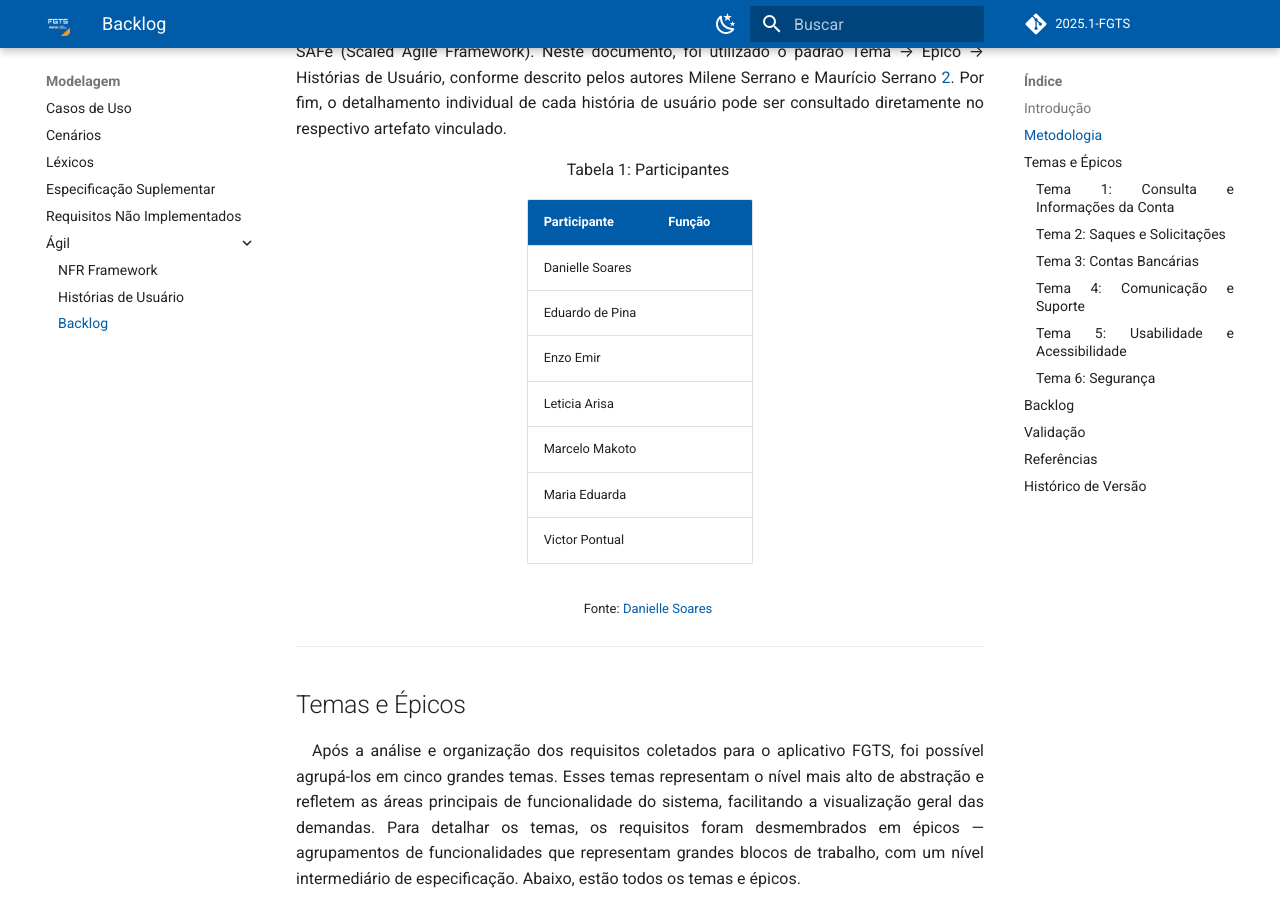
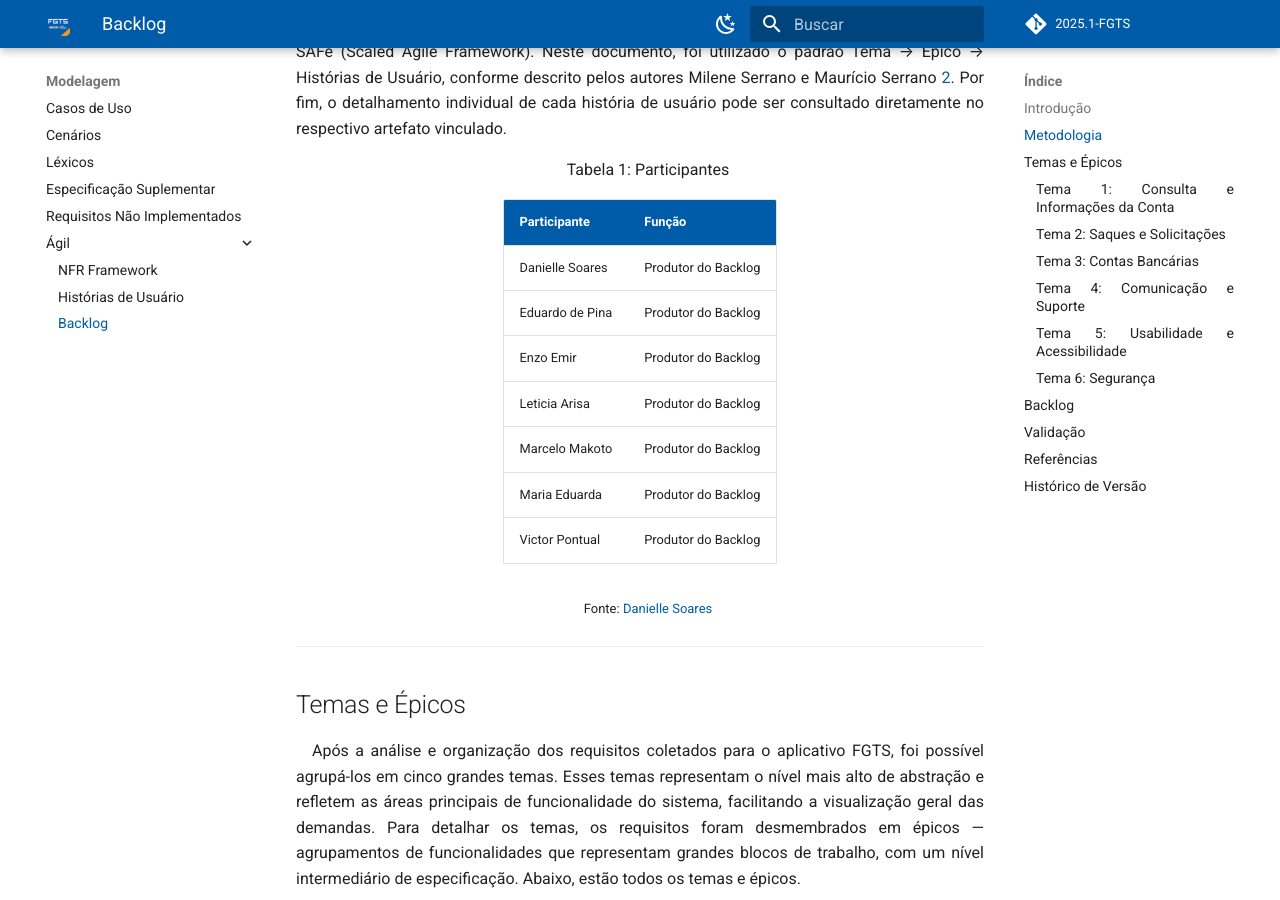
Before and after one commit to eduardodpms/REQ-FGTS, an MkDocs documentation site: the page built from docs/Modelagem-Agil/Backlog.md, in a window 1280 px wide and 900 px high, scrolled down 756 px. Built offline with MkDocs 1.6.1 and Material for MkDocs 9.7.7, drawn with Linux system fonts in a browser that asks for light colours; comment, search, counter and statistics services are not loaded; some of the changed text lies outside the part shown.

Commit message:
update: foto referencia

```diff
--- a/docs/Modelagem-Agil/Backlog.md
+++ b/docs/Modelagem-Agil/Backlog.md
@@ -23,31 +23,31 @@ Com as histórias devidamente documentadas, o PO procedeu à sua priorização s
     <tbody>
         <tr>
         <td>Danielle Soares</td>
-        <td></td>
+        <td>Produtor do Backlog</td>
         </tr>
         <tr>
         <td>Eduardo de Pina</td>
-        <td></td>
+        <td>Produtor do Backlog</td>
         </tr>
         <tr>
         <td>Enzo Emir</td>
-        <td></td>
+        <td>Produtor do Backlog</td>
         </tr>
         <tr>
         <td>Leticia Arisa</td>
-        <td></td>
+        <td>Produtor do Backlog</td>
         </tr>
         <tr>
         <td>Marcelo Makoto</td>
-        <td></td>
+        <td>Produtor do Backlog</td>
         </tr>
         <tr>
         <td>Maria Eduarda</td>
-        <td></td>
+        <td>Produtor do Backlog</td>
         </tr>
         <tr>
         <td>Victor Pontual</td>
-        <td></td>
+        <td>Produtor do Backlog</td>
         </tr>
     </tbody>
     </table>
@@ -574,6 +574,14 @@ Validação do Backlog de usuário 13-30 presentes no vídeo a seguir:
 
 > <a id="REF2" href="#anchor_2">2.</a>  SERRANO, Milene; SERRANO, Maurício. Requisitos – Aula 15. UnB, 2025. Disponível em: https://aprender3.unb.br/pluginfile.php/3096144/mod_resource/content/1/Requisitos%20-%20Aula%2015a.pdf. Acesso em: 30 de maio 2025.
 
+<font size="3"><p style="text-align: center">Figura 1: Foto referência</p></font>
+
+<div align="center">
+  <img src="./../../assets/referencias/backlog.png" alt="FIGURA 1">
+</div>
+
+<font size="2"><p style="text-align: center">Fonte: [SERRANO, 2025](https://aprender3.unb.br/pluginfile.php/3096144/mod_resource/content/1/Requisitos%20-%20Aula%2015a.pdf) </p></font>
+
 
 ---
 
```
Also changed, not shown: other parts of docs/Modelagem-Agil/Backlog.md (+1 -0 lines).
